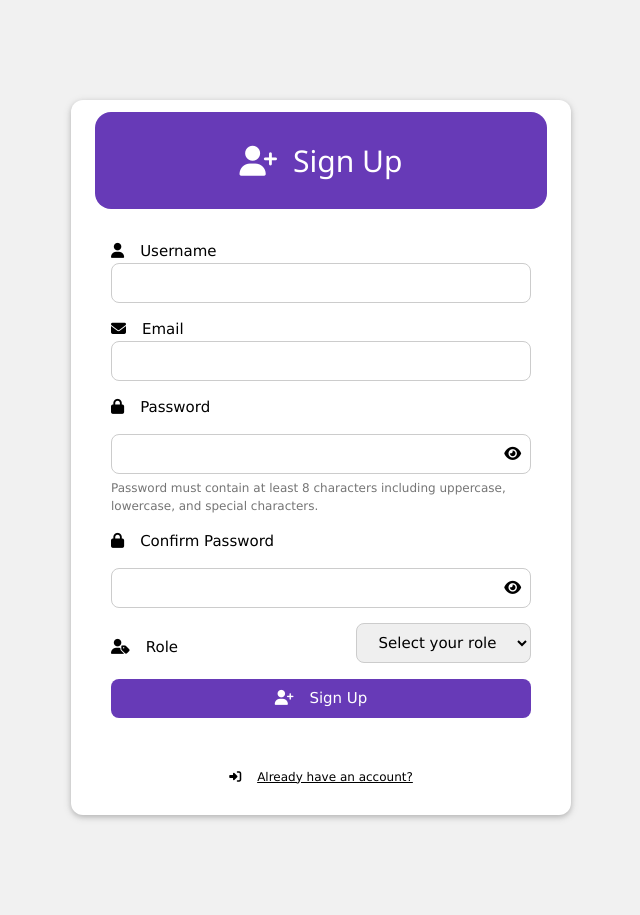
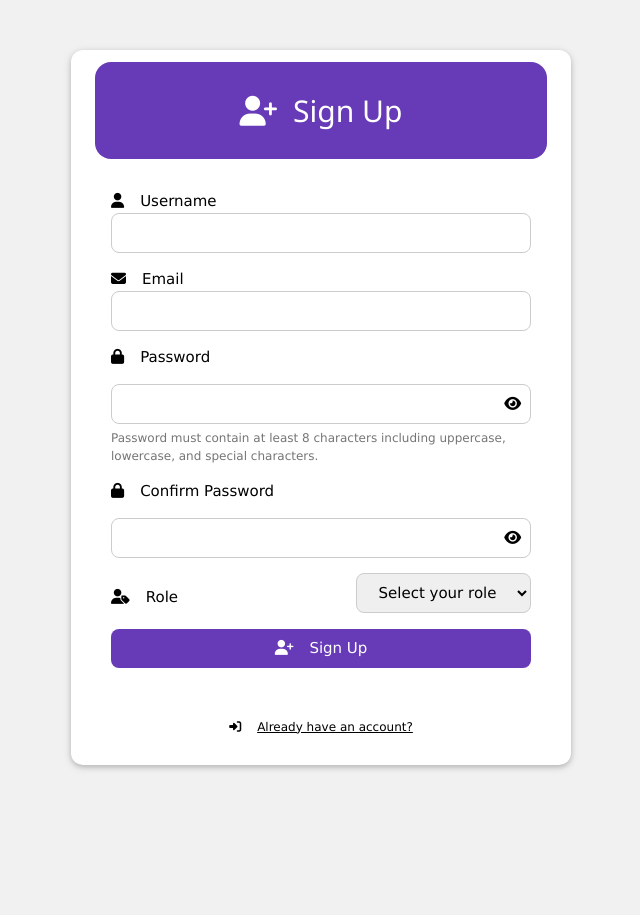
Before and after one commit to Armia-Niakan/Course-Management-System, a Flask app: page /signUp in a window 1280 px wide. Shown: the whole page, without its empty margins (319-959 px from the left). After the commit the page ends 770 px from the top, so only its background shows below. Run offline with Flask 3, Linux system fonts and the light colour scheme.

Commit message:
Update signUp.html

```diff
--- a/app/templates/signUp.html
+++ b/app/templates/signUp.html
@@ -10,7 +10,7 @@
     <style>
         .signup-card {
             max-width: 500px;
-            margin: 100px auto;
+            margin: 50px auto;
             border-radius: 12px;
         }
         .w3-password-container {
@@ -136,4 +136,5 @@
     }
 </script>
 </body>
+
 </html>
```
